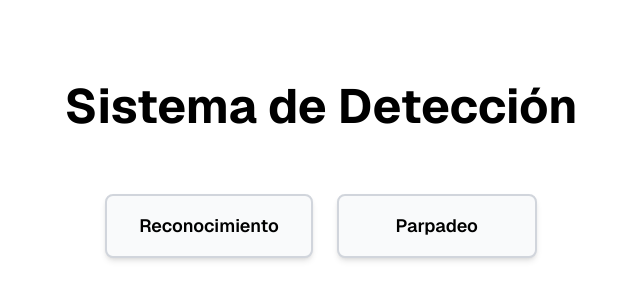
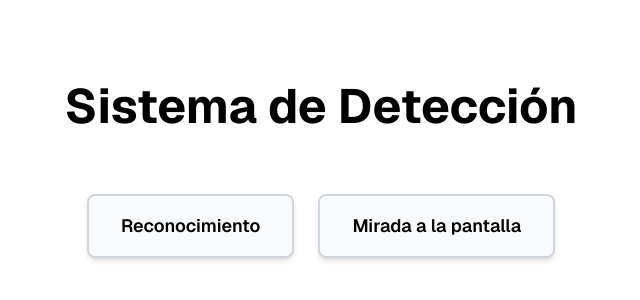
Before and after one commit to Xriva18/detecion_atencion, a Next.js app in the folder frontend/: page / in a window 1280 px wide. Shown: the part 230-530 px from the top of the page, without its empty margins (319-959 px from the left). Built offline with nearby package versions, Linux system fonts and the light colour scheme.

Commit message:
Update link text in Home component from 'Parpadeo' to 'Mirada a la pantalla' for improved clarity and user experience.

```diff
--- a/frontend/app/page.tsx
+++ b/frontend/app/page.tsx
@@ -21,7 +21,7 @@ export default function Home() {
               href="/parpadeo"
               className="px-8 py-4 border-2 border-gray-300 dark:border-gray-700 rounded-lg bg-gray-50 dark:bg-gray-900 hover:bg-gray-100 dark:hover:bg-gray-800 text-black dark:text-white font-semibold text-lg transition-colors shadow-md hover:shadow-lg min-w-[200px] text-center"
             >
-              Parpadeo
+              Mirada a la pantalla
             </Link>
           </div>
         </div>
```
